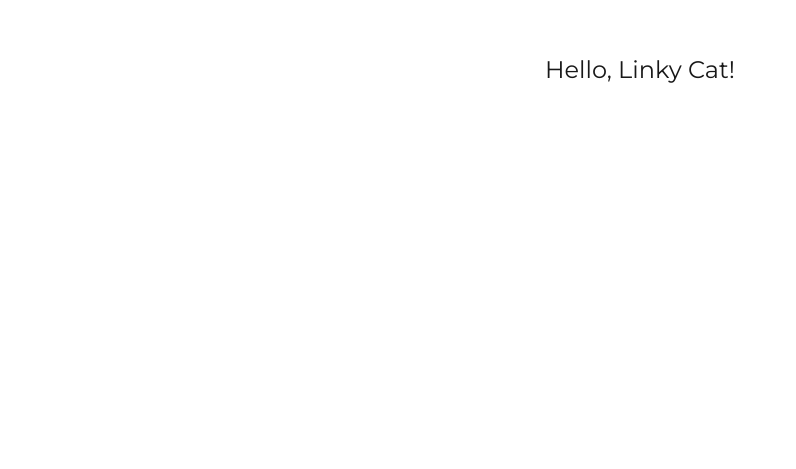
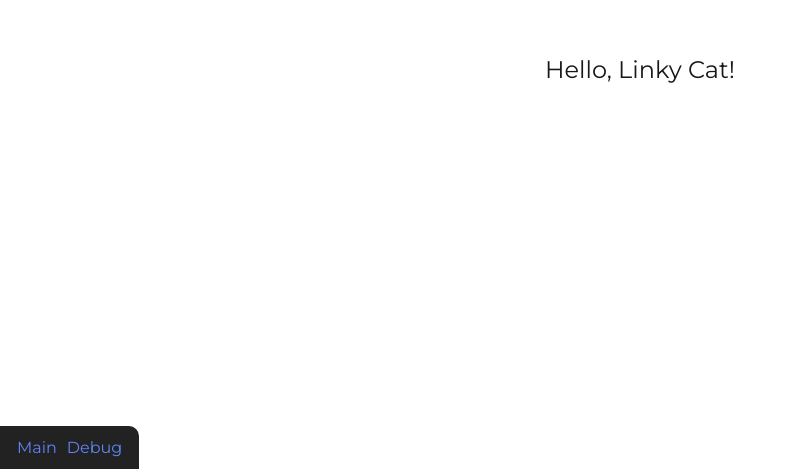
Before and after one commit to littlesekii/vue-linky-cat, a Vue app: page / in a window 1280 px wide. Shown: the part 331-800 px from the top of the page, without its empty margins (0-796 px from the left). Built offline with nearby package versions, Linux system fonts and the light colour scheme.

Commit message:
feat.: added a debug view

```diff
--- a/src/App.vue
+++ b/src/App.vue
@@ -1,7 +1,34 @@
 <script setup>
-import { RouterView } from 'vue-router'
+import { RouterView, RouterLink } from 'vue-router'
 </script>
 
 <template>
   <RouterView />
+  <nav class="debug-router">
+    <RouterLink to="/" class="debug-link">Main</RouterLink>
+    <RouterLink to="debug" class="debug-link">Debug</RouterLink>
+  </nav>
 </template>
+
+<style scoped>
+
+.debug-router {
+  position: fixed;
+  bottom: 0px;
+  left: 0px;
+
+  padding: 12px;
+
+  background-color: var(--black-soft);
+
+  border-top-right-radius: 10px;
+}
+
+.debug-link {
+  padding: 5px;
+
+  color: var(--color-link);
+  text-decoration: none;
+}
+
+</style>
--- a/src/assets/base.css
+++ b/src/assets/base.css
@@ -8,6 +8,8 @@
   --black-soft: #222222;
 
   --gray: #a9a9ad;
+
+  --blue-soft: #5e86f7;
 }
 
 /* semantic color variables for this project */
@@ -15,6 +17,8 @@
   --color-background: var(--white);
 
   --color-text: var(--black);
+
+  --color-link: var(--blue-soft);
 }
 
 @media (prefers-color-scheme: dark) {
--- a/src/router/index.js
+++ b/src/router/index.js
@@ -9,14 +9,14 @@ const router = createRouter({
       name: 'main',
       component: MainView,
     },
-    // {
-    //   path: '/about',
-    //   name: 'about',
-    //   // route level code-splitting
-    //   // this generates a separate chunk (About.[hash].js) for this route
-    //   // which is lazy-loaded when the route is visited.
-    //   component: () => import('../views/AboutView.vue'),
-    // },
+    {
+      path: '/debug',
+      name: 'debug',
+      // route level code-splitting
+      // this generates a separate chunk (About.[hash].js) for this route
+      // which is lazy-loaded when the route is visited.
+      component: () => import('../views/DebugView.vue'),
+    },
   ],
 })
 
--- /dev/null
+++ b/src/views/DebugView.vue
@@ -0,0 +1,12 @@
+<script setup>
+
+</script>
+
+<template>
+
+</template>
+
+
+<style scoped>
+
+</style>
```
